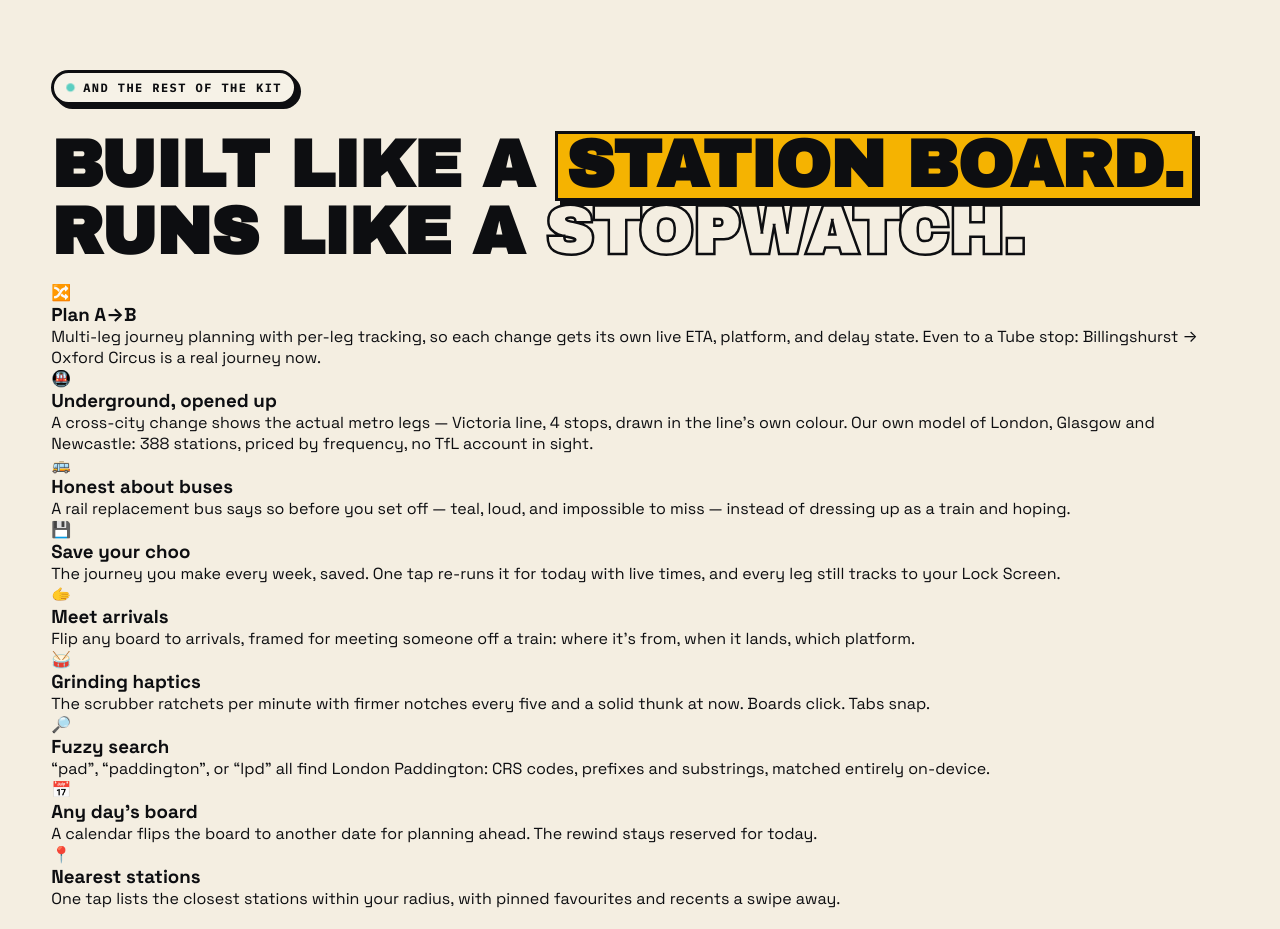
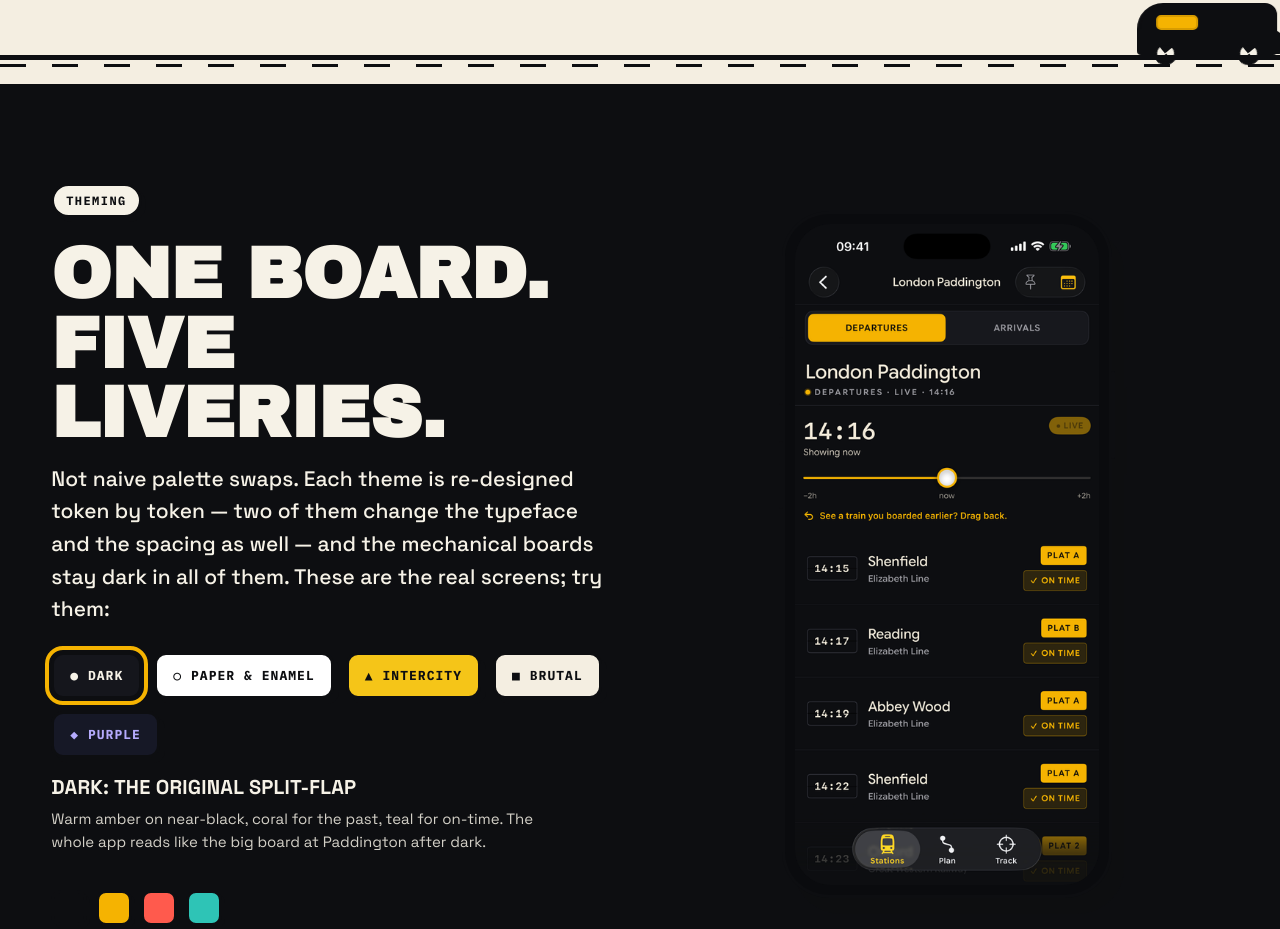
Before and after one commit to t3dboy/chootrack, a plain HTML site: page index.html in a window 1280 px wide. Shown: the part 4272-5201 px from the top of the page. Drawn offline with Linux system fonts and the light colour scheme.

Commit message:
Remove the feature-grid section

```diff
--- a/index.html
+++ b/index.html
@@ -226,28 +226,6 @@
   </div>
 </section>
 
-<!-- ============================================================== FEATURES -->
-<section class="features section" id="features">
-  <div class="wrap">
-    <span class="k-label reveal"><span class="dot"></span> And the rest of the kit</span>
-    <h2 class="h-giant reveal" style="--i:1;font-size:clamp(30px,5.2vw,72px)">
-      <span class="row">Built like a <span class="hl-amber">station board.</span></span>
-      <span class="row">Runs like a <span class="outline">stopwatch.</span></span>
-    </h2>
-
-    <div class="grid">
-      <div class="fcard reveal" style="--i:0;--rr:-2deg"><div class="ic">🔀</div><h3>Plan A→B</h3><p>Multi-leg journey planning with per-leg tracking, so each change gets its own live ETA, platform, and delay state. Even to a Tube stop: Billingshurst → Oxford Circus is a real journey now.</p></div>
-      <div class="fcard reveal" style="--i:1;--rr:1deg"><div class="ic">🚇</div><h3>Underground, opened up</h3><p>A cross-city change shows the actual metro legs — Victoria line, 4 stops, drawn in the line's own colour. Our own model of London, Glasgow and Newcastle: 388 stations, priced by frequency, no TfL account in sight.</p></div>
-      <div class="fcard reveal" style="--i:2;--rr:-2deg"><div class="ic">🚌</div><h3>Honest about buses</h3><p>A rail replacement bus says so before you set off — teal, loud, and impossible to miss — instead of dressing up as a train and hoping.</p></div>
-      <div class="fcard reveal" style="--i:3;--rr:2deg"><div class="ic">💾</div><h3>Save your choo</h3><p>The journey you make every week, saved. One tap re-runs it for today with live times, and every leg still tracks to your Lock Screen.</p></div>
-      <div class="fcard reveal" style="--i:1;--rr:2deg"><div class="ic">🫱</div><h3>Meet arrivals</h3><p>Flip any board to arrivals, framed for meeting someone off a train: where it's from, when it lands, which platform.</p></div>
-      <div class="fcard reveal" style="--i:2;--rr:-1deg"><div class="ic">🥁</div><h3>Grinding haptics</h3><p>The scrubber ratchets per minute with firmer notches every five and a solid thunk at now. Boards click. Tabs snap.</p></div>
-      <div class="fcard reveal" style="--i:3;--rr:2deg"><div class="ic">🔎</div><h3>Fuzzy search</h3><p>“pad”, “paddington”, or “lpd” all find London Paddington: CRS codes, prefixes and substrings, matched entirely on-device.</p></div>
-      <div class="fcard reveal" style="--i:0;--rr:2deg"><div class="ic">📅</div><h3>Any day's board</h3><p>A calendar flips the board to another date for planning ahead. The rewind stays reserved for today.</p></div>
-      <div class="fcard reveal" style="--i:1;--rr:-2deg"><div class="ic">📍</div><h3>Nearest stations</h3><p>One tap lists the closest stations within your radius, with pinned favourites and recents a swipe away.</p></div>
-    </div>
-  </div>
-</section>
 
 <!-- train divider -->
 <div class="trainline" data-train>
```
